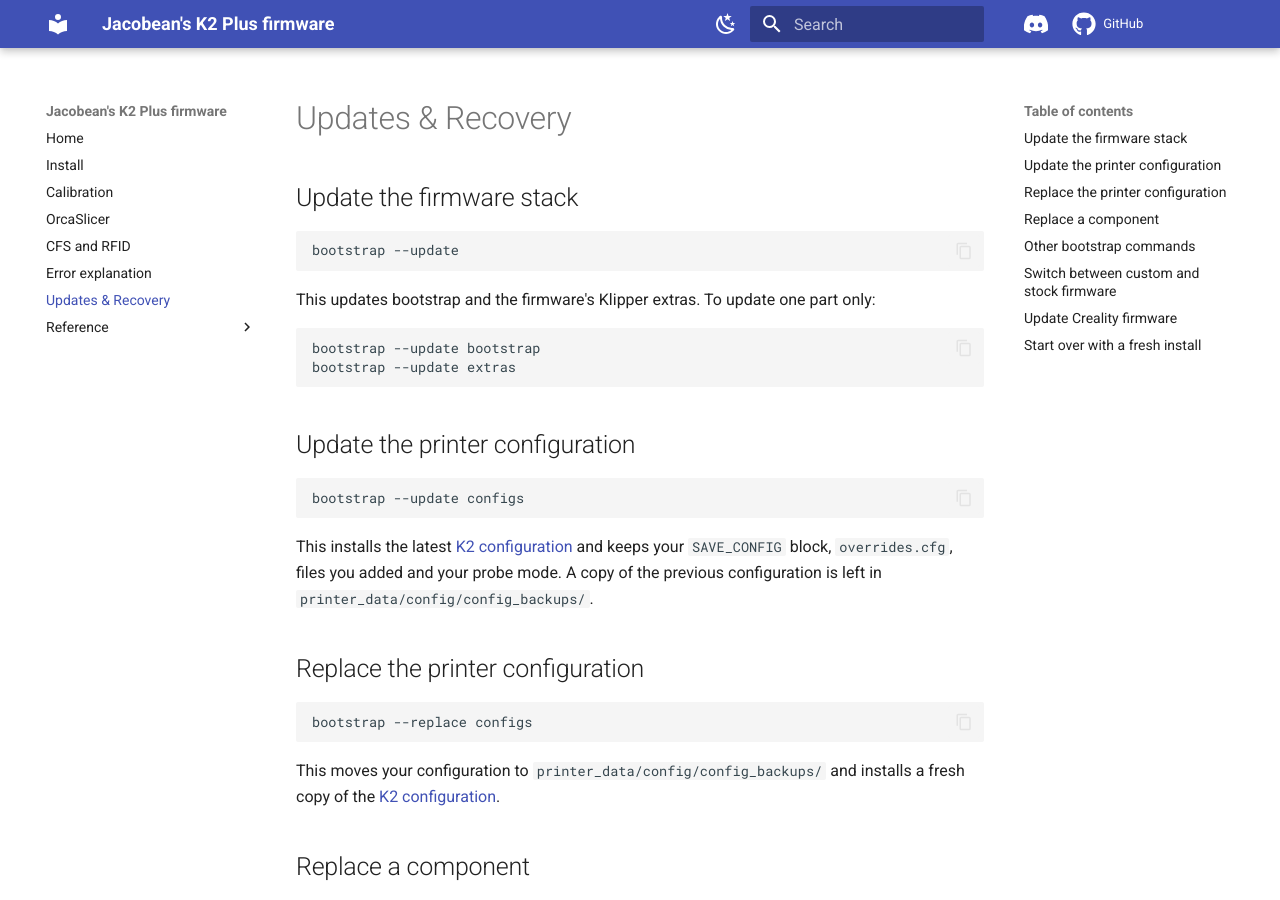
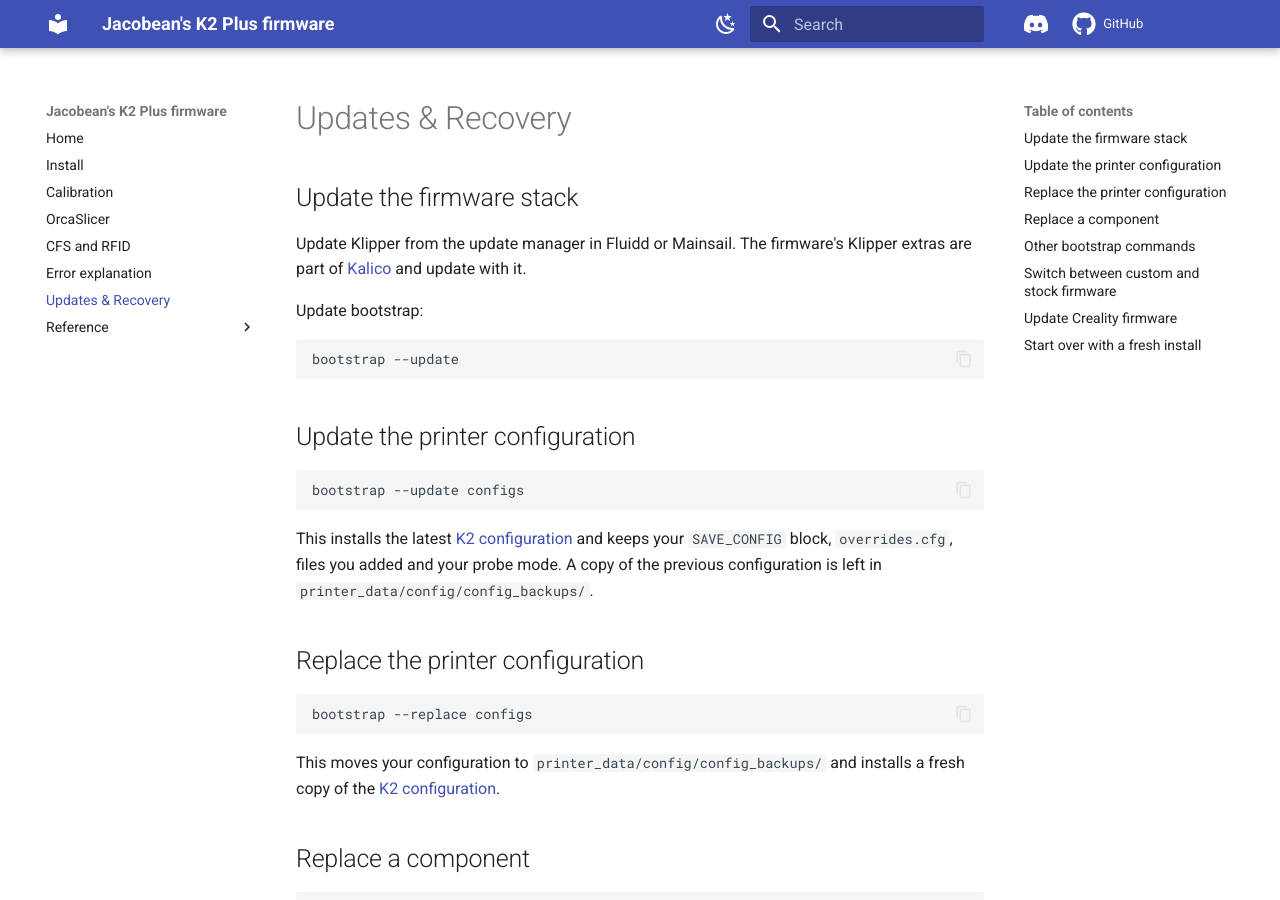
Before and after one commit to Jacob10383/k2-plus-custom-firmware, an MkDocs documentation site: the page built from docs/updates-recovery.md, in a window 1280 px wide and 900 px high. Built offline with MkDocs 1.6.1 and Material for MkDocs 9.7.7, drawn with Linux system fonts in a browser that asks for light colours; comment, search, counter and statistics services are not loaded.

Commit message:
Docs: extras update with Klipper

````diff
--- a/docs/updates-recovery.md
+++ b/docs/updates-recovery.md
@@ -2,16 +2,14 @@
 
 ## Update the firmware stack
 
+Update Klipper from the update manager in Fluidd or Mainsail. The firmware's
+Klipper extras are part of [Kalico](https://github.com/Jacob10383/kalico) and
+update with it.
+
+Update bootstrap:
+
 ```sh
 bootstrap --update
-```
-
-This updates bootstrap and the firmware's Klipper extras. To update one part
-only:
-
-```sh
-bootstrap --update bootstrap
-bootstrap --update extras
 ```
 
 ## Update the printer configuration
````
